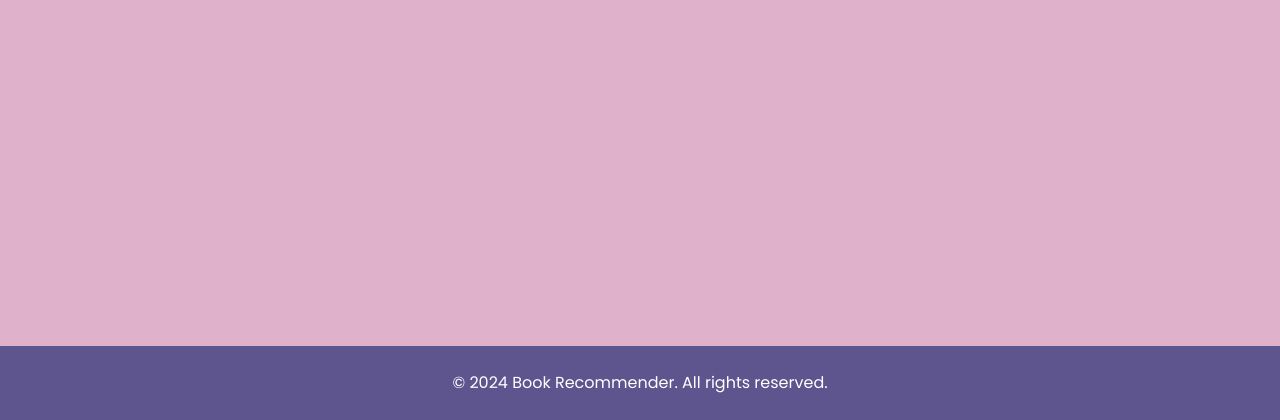
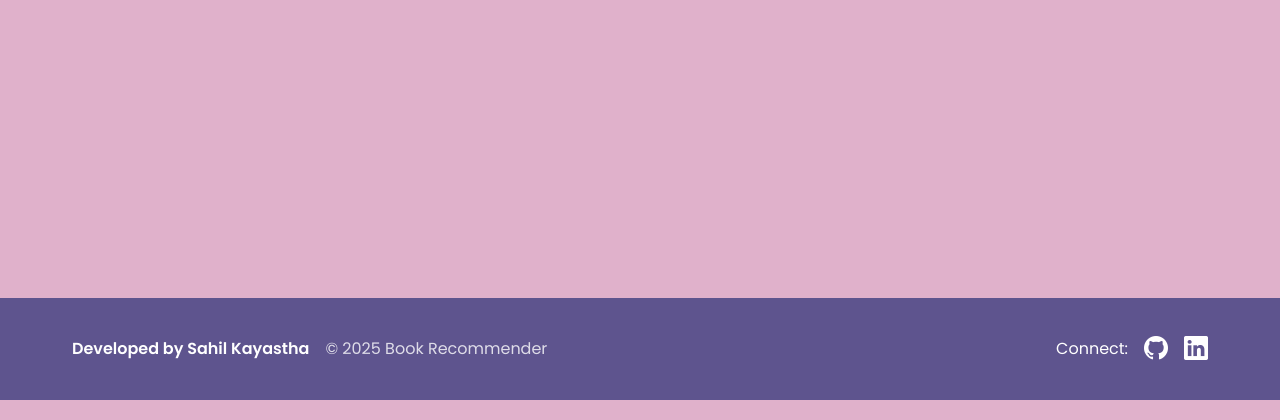
Before and after one commit to KayasthaSahil/book-recommender, a Flask app: page /recommend in a window 1280 px wide. Shown: the part 430-850 px from the top of the page. Run offline with Flask 3, Linux system fonts and the light colour scheme; parts of the project's set-up code (start-up, migrations or seed data) failed here and were passed over.

Commit message:
feat: Update footer with social links

```diff
--- a/static/css/style.css
+++ b/static/css/style.css
@@ -342,6 +342,54 @@ footer {
   color: var(--light-text-color);
 }
 
+/* Footer */
+.site-footer {
+  background: var(--primary-color);
+  color: var(--white);
+  padding: 2rem 0;
+  margin-top: auto;
+}
+
+.footer-content {
+  display: flex;
+  justify-content: space-between;
+  align-items: center;
+  flex-wrap: wrap;
+  gap: 1rem;
+}
+
+.footer-info,
+.footer-socials {
+  display: flex;
+  align-items: center;
+  gap: 1rem;
+}
+
+.developer-name {
+  font-weight: 600;
+}
+
+.copyright {
+  opacity: 0.8;
+}
+
+.social-link {
+  color: var(--white);
+  font-size: 1.5rem;
+  transition: color 0.3s ease;
+}
+
+.social-link:hover {
+  color: var(--secondary-color);
+}
+
+@media (max-width: 768px) {
+  .footer-content {
+    flex-direction: column;
+    text-align: center;
+  }
+}
+
 @media (max-width: 480px) {
   .books-grid {
     grid-template-columns: 1fr;
--- a/templates/base.html
+++ b/templates/base.html
@@ -7,6 +7,7 @@
     <link rel="preconnect" href="https://fonts.googleapis.com">
     <link rel="preconnect" href="https://fonts.gstatic.com" crossorigin>
     <link href="https://fonts.googleapis.com/css2?family=Poppins:wght@300;400;500;600;700&display=swap" rel="stylesheet">
+    <link rel="stylesheet" href="https://cdn.jsdelivr.net/npm/bootstrap-icons@1.11.3/font/bootstrap-icons.min.css">
     <link rel="stylesheet" href="{{ url_for('static', filename='css/style.css') }}">
     {% block extra_css %}{% endblock %}
 </head>
@@ -26,9 +27,17 @@
         {% block content %}{% endblock %}
     </main>
 
-    <footer>
-        <div class="container">
-            <p>&copy; 2024 Book Recommender. All rights reserved.</p>
+    <footer class="site-footer">
+        <div class="container footer-content">
+            <div class="footer-info">
+                <span class="developer-name">Developed by Sahil Kayastha</span>
+                <span class="copyright">&copy; 2025 Book Recommender</span>
+            </div>
+            <div class="footer-socials">
+                <span class="connect-text">Connect:</span>
+                <a href="https://github.com/KayasthaSahil" class="social-link" target="_blank" rel="noopener" aria-label="GitHub"><i class="bi bi-github"></i></a>
+                <a href="https://www.linkedin.com/in/sahil-kayastha/" class="social-link" target="_blank" rel="noopener" aria-label="LinkedIn"><i class="bi bi-linkedin"></i></a>
+            </div>
         </div>
     </footer>
 
```
